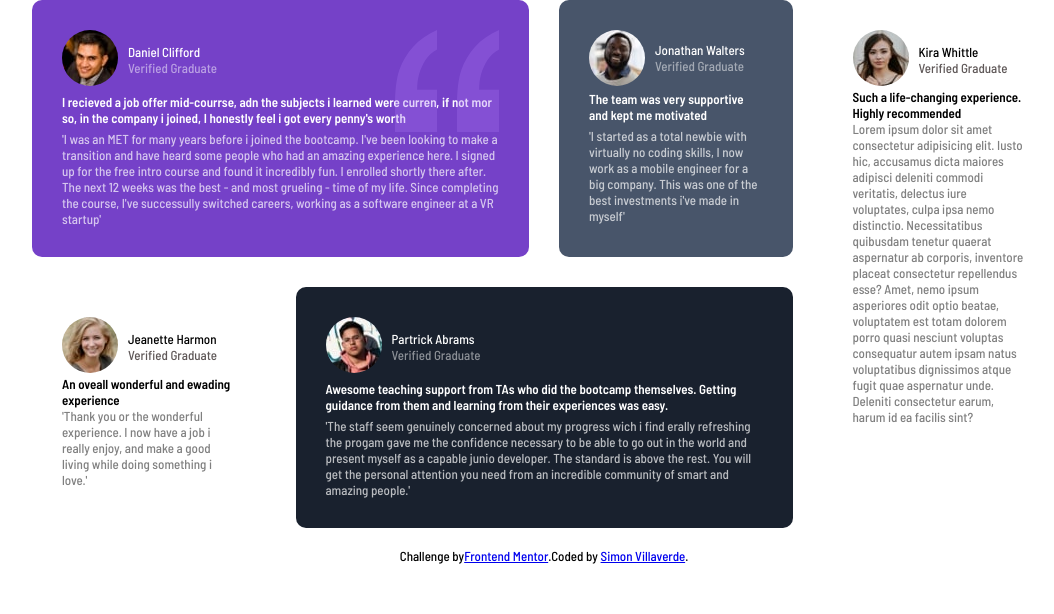
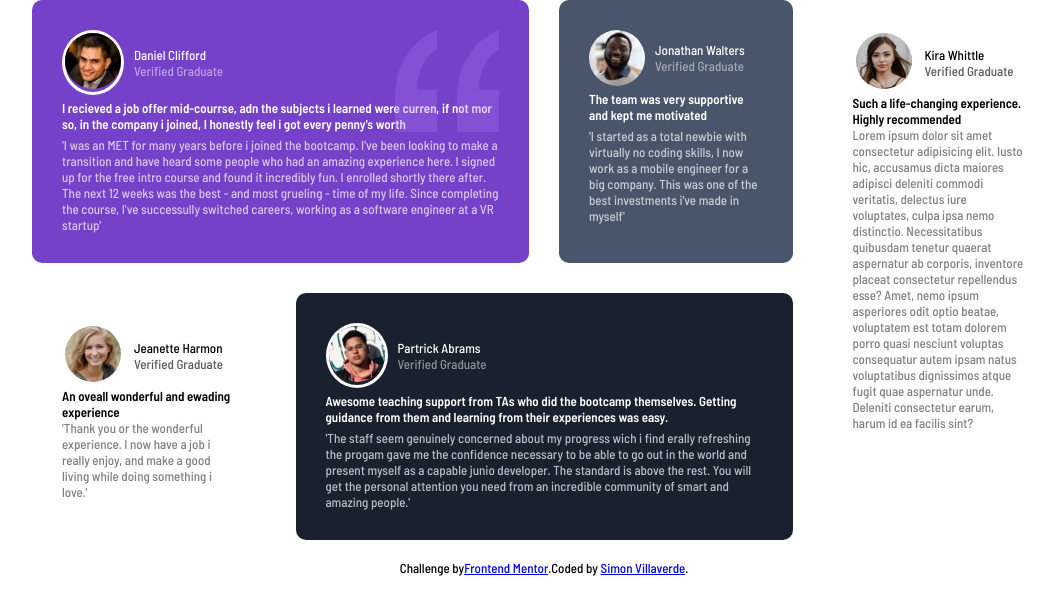
Before and after one commit to simonn435/testimonialsGridMentorChallenge, a plain HTML site: page index.html in a window 1280 px wide. Shown: the whole page, without its empty margins (96-1150 px from the left). Drawn offline with Linux system fonts and the light colour scheme.

Commit message:
Add files via upload

```diff
--- a/style.css
+++ b/style.css
@@ -7,6 +7,16 @@
 }
 
 .profile-image {
+    border-radius: 50%;
+}
+
+.img-cont {
+    border: 3px solid white;
+    border-radius: 50%;
+}
+
+.img-cont {
+    border: 3px solid white;
     border-radius: 50%;
 }
 
```
